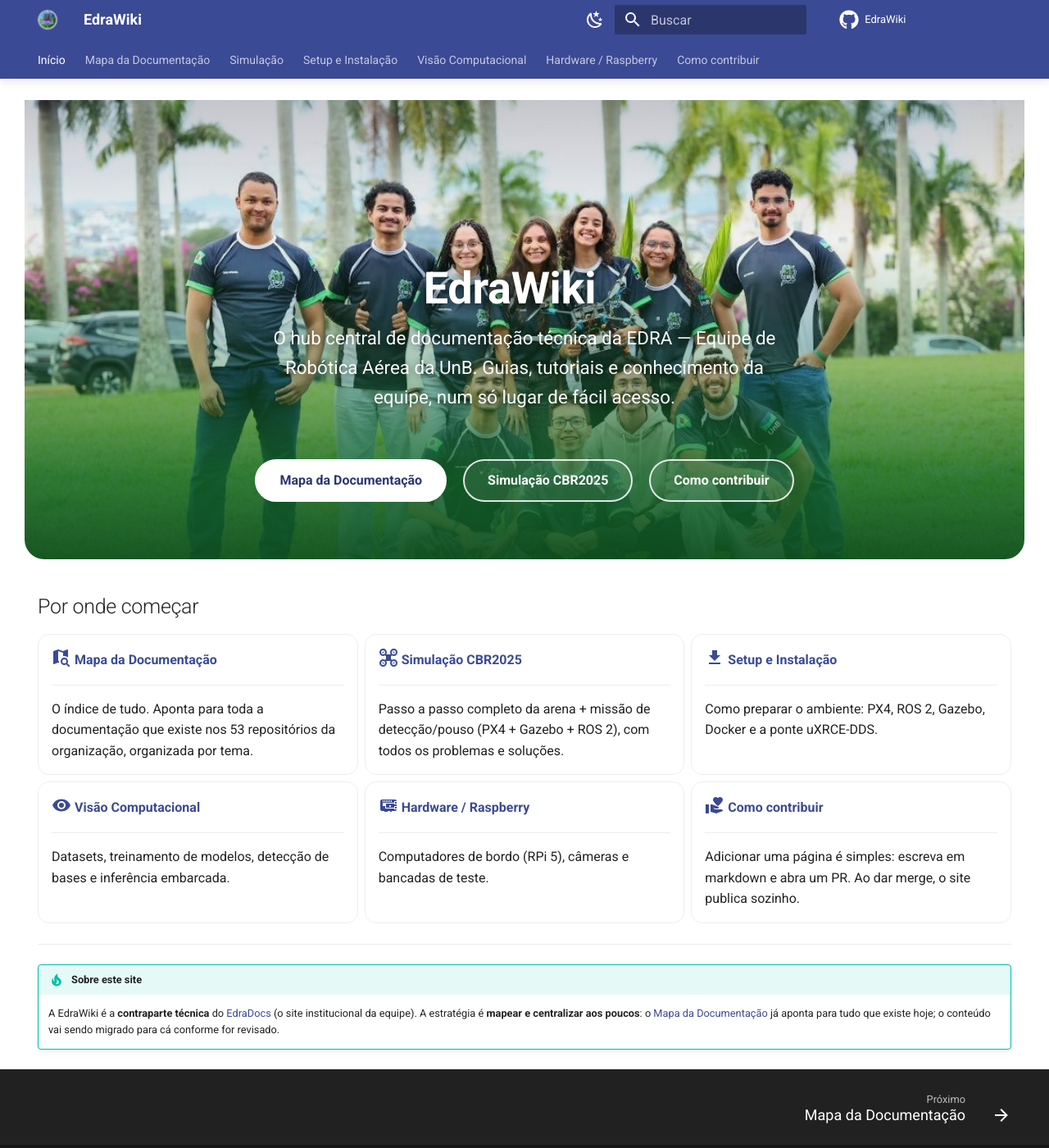
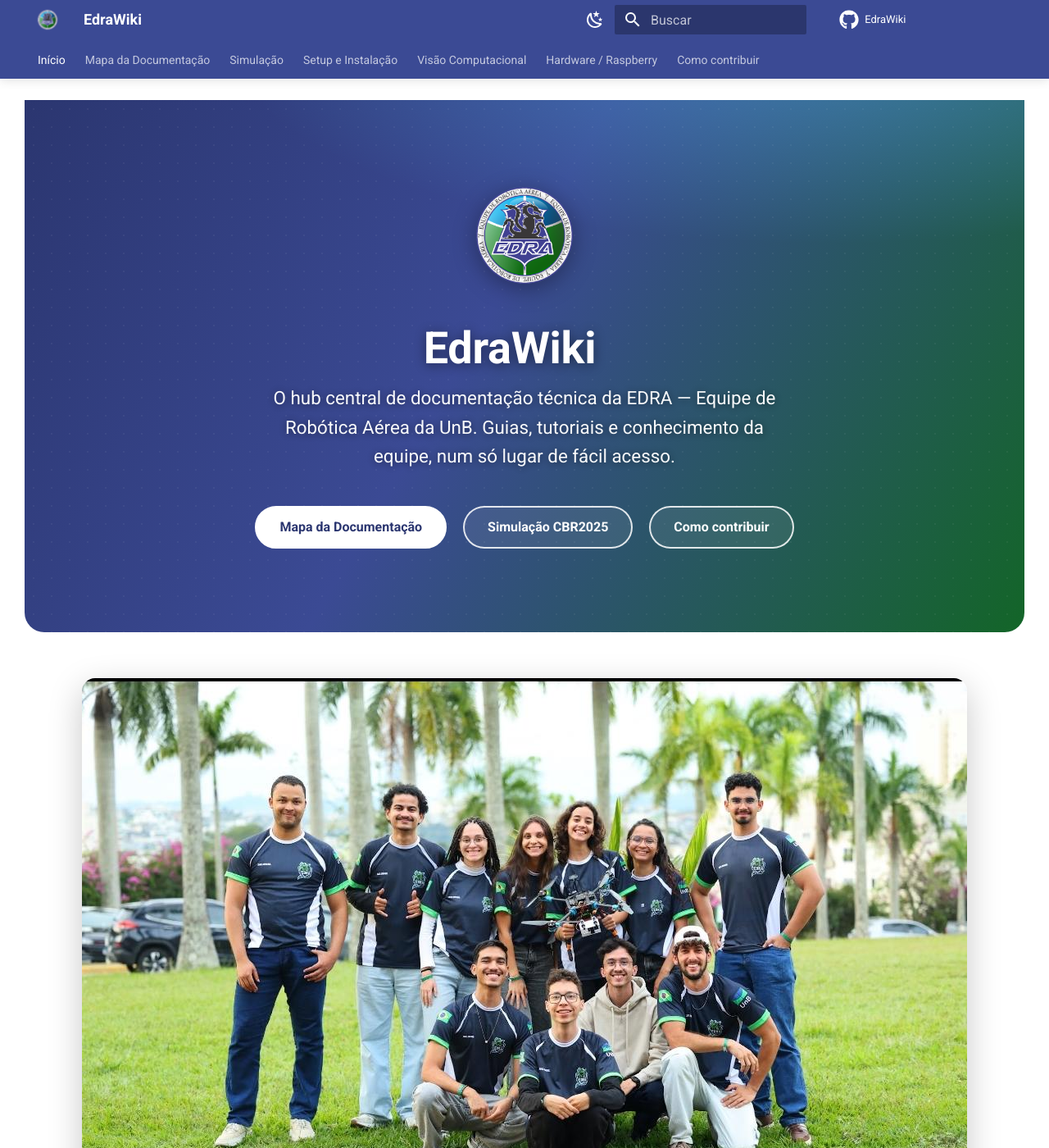
Before and after one commit to edra-unb-fga/EdraWiki, an MkDocs documentation site: the page built from docs/index.md, in a window 1280 px wide and 1400 px high. Shown: the whole window at 82% size. Built offline with MkDocs 1.6.1 and Material for MkDocs 9.7.7, drawn with Linux system fonts in a browser that asks for light colours; comment, search, counter and statistics services are not loaded; some of the changed text lies outside the part shown.

Commit message:
style: hero volta ao gradiente da marca + foto da equipe em destaque abaixo

```diff
--- a/docs/index.md
+++ b/docs/index.md
@@ -5,6 +5,7 @@
 ---
 
 <div class="edra-hero" markdown>
+<img src="img/logo-edra.png" alt="EDRA" class="edra-hero__logo">
 
 # EdraWiki
 
@@ -19,6 +20,11 @@
 [Como contribuir](contribuir.md){ .md-button }
 </div>
 </div>
+
+<figure class="edra-team" markdown>
+![A equipe EDRA](img/equipe-capa.jpg)
+<figcaption>Equipe de Robótica Aérea — EDRA / UnB</figcaption>
+</figure>
 
 ## Por onde começar
 
--- a/docs/stylesheets/extra.css
+++ b/docs/stylesheets/extra.css
@@ -26,27 +26,43 @@
 /* ===== HERO da homepage ===== */
 .edra-hero {
   margin: -1.2rem -0.8rem 2rem;
-  padding: 1.5rem 1.5rem 2.4rem;
-  min-height: 560px;
-  display: flex;
-  flex-direction: column;
-  justify-content: flex-end;   /* texto na parte de baixo */
+  padding: 4.5rem 1.5rem 4rem;
   text-align: center;
   color: #fff;
   background:
-    linear-gradient(180deg,
-      rgba(23,28,52,.25) 0%,
-      rgba(23,28,52,.05) 30%,
-      rgba(19,101,40,.35) 58%,
-      rgba(19,101,40,.82) 82%,
-      rgba(15,80,32,.94) 100%),
-    url("../img/equipe-capa.jpg");
-  background-size: cover;
-  background-position: center 18%;   /* rostos aparecem em cima */
+    radial-gradient(1200px 400px at 80% -10%, rgba(74,159,212,.55), transparent 60%),
+    linear-gradient(120deg, var(--edra-blue-d) 0%, var(--edra-blue) 45%, var(--edra-green-d) 100%);
   border-radius: 0 0 24px 24px;
   position: relative;
   overflow: hidden;
 }
+.edra-hero::after {
+  content: "";
+  position: absolute; inset: 0;
+  background-image: radial-gradient(rgba(255,255,255,.10) 1px, transparent 1px);
+  background-size: 22px 22px;
+  opacity: .5;
+  pointer-events: none;
+}
+
+/* ===== Foto da equipe (showcase abaixo do hero) ===== */
+.edra-team {
+  margin: 0 auto 2.5rem;
+  max-width: 880px;
+  text-align: center;
+}
+.edra-team img {
+  width: 100%;
+  border-radius: 16px;
+  box-shadow: 0 12px 40px rgba(0,0,0,.22);
+  display: block;
+}
+.edra-team figcaption {
+  margin-top: .7rem;
+  font-size: .9rem;
+  color: var(--md-default-fg-color--light);
+}
+[data-md-color-scheme="slate"] .edra-team img { box-shadow: 0 12px 40px rgba(0,0,0,.5); }
 .edra-hero img.edra-hero__logo {
   width: 118px; height: 118px;
   border-radius: 50%;
```
